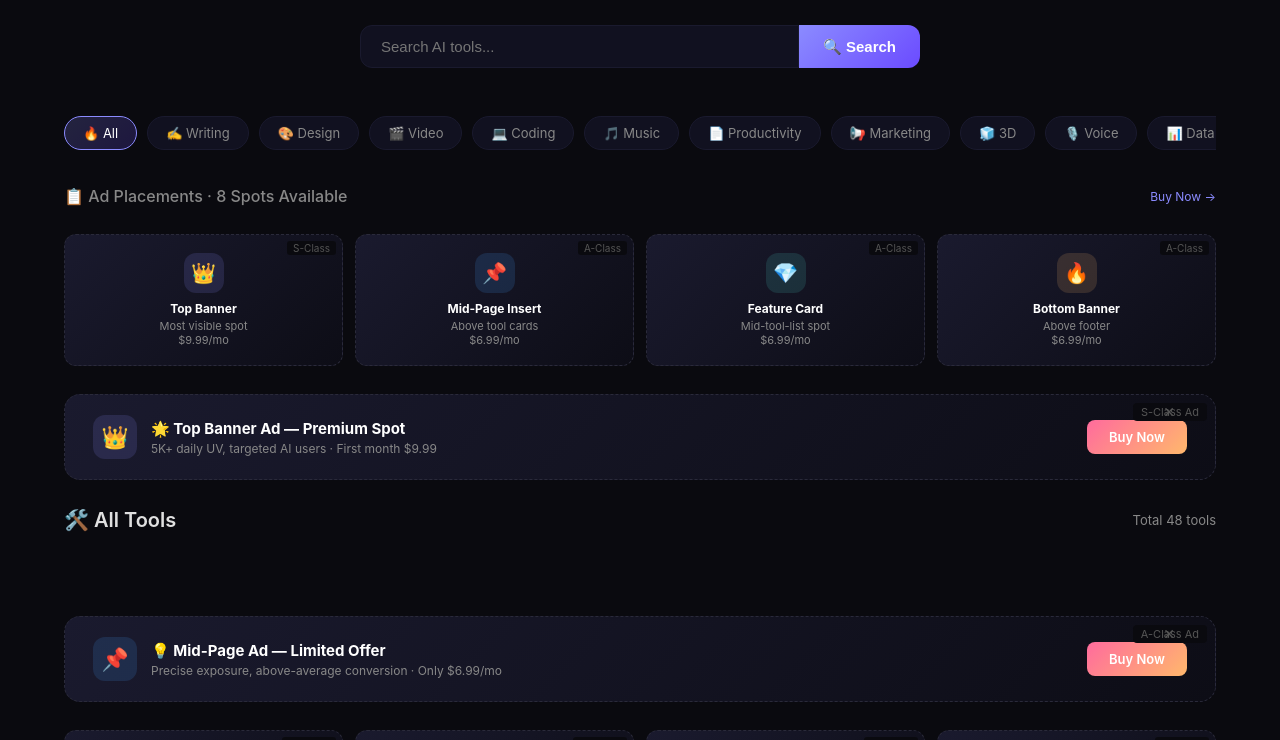
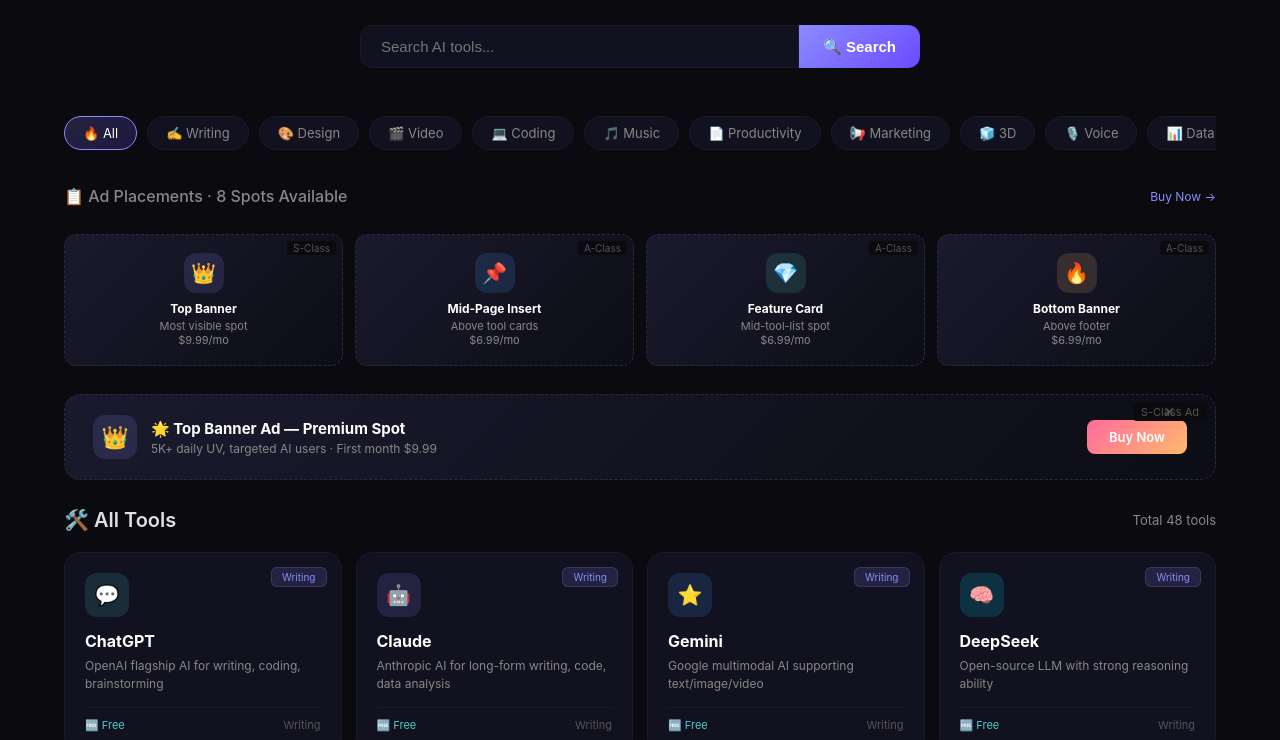
Before and after one commit to wutian849-afk/ai-tools-nav, a website: page index.html in a window 1280 px wide. Shown: the part 212-952 px from the top of the page. Drawn offline with Linux system fonts and the light colour scheme.

Commit message:
fix: add missing tools (Kling, CapCut), fix renderTools t() call bug, expose globals

```diff
--- a/index.html
+++ b/index.html
@@ -506,8 +506,12 @@
   'NotebookLM':'https://notebooklm.google', 'Otter.ai':'https://otter.ai', 'Motion':'https://motion.dev',
   'Tome':'https://tome.app',
   'Perplexity':'https://perplexity.ai', 'Jasper':'https://jasper.ai', 'Typeface':'https://typeface.ai',
-  'Grammarly':'https://grammarly.com'
+  'Grammarly':'https://grammarly.com',
+  'Kling':'https://kling.kuaishou.com',
+  'CapCut':'https://capcut.com'
 };
+
+// Expose globally
 
 // Category mapping
 const catKeys = {
@@ -561,10 +565,12 @@
   {name:'Motion',cat:'Productivity',descEn:'AI project management, auto scheduling',descZh:'AI项目管理，自动排期优化',descJa:'AIプロジェクト管理、自動スケジュール最適化',icon:'📅',color:'icon-blue',price:'paid'},
   {name:'Perplexity',cat:'Marketing',descEn:'AI search engine for deep market research',descZh:'AI搜索引擎，深度研究市场洞察',descJa:'AI検索エンジン、深い市場洞察',icon:'🔍',color:'icon-purple',price:'free'},
   {name:'Jasper',cat:'Marketing',descEn:'AI marketing copy for ads/email/social',descZh:'AI营销文案，广告/邮件/社交帖子一键生成',descJa:'AIマーケティングコピー、広告・メール・SNS生成',icon:'📢',color:'icon-orange',price:'paid'},
-  {name:'Typeface',cat:'Marketing',descEn:'AI brand content generation, consistent style',descZh:'AI品牌内容生成，风格一致性管理',descJa:'AIブランドコンテンツ生成、一貫スタイル管理',icon:'🏷️',color:'icon-green',price:'paid'}
+  {name:'Typeface',cat:'Marketing',descEn:'AI brand content generation, consistent style',descZh:'AI品牌内容生成，风格一致性管理',descJa:'AIブランドコンテンツ生成、一貫スタイル管理',icon:'🏷️',color:'icon-green',price:'paid'},
+  {name:'Kling',cat:'Video',descEn:'AI video generation by Kuaishou, high-quality long videos',descZh:'快手AI视频生成，高清长视频',descJa:'Kuaishou AI動画生成、高画質長尺動画',icon:'🎬',color:'icon-blue',price:'free'},
+  {name:'CapCut',cat:'Video',descEn:'AI video editor with auto captions, smart cutout',descZh:'AI视频剪辑，自动字幕、智能抠像',descJa:'AI動画編集、自動字幕、スマート切り抜き',icon:'✂️',color:'icon-red',price:'free'}
 ];
 
-// ===================== RENDER ENGINE =====================
+// Expose globals for debugging
 const grid = document.getElementById('toolGrid');
 const countEl = document.getElementById('toolCount');
 
@@ -585,17 +591,18 @@
     }
     return true;
   });
-  grid.innerHTML = filtered.map(t => {
-    const url = toolLinks[t.name] || '#';
-    const priceLabel = t.price === 'free' ? t('price_free') : t('price_paid');
-    const catLabel = t(catKeys[t.cat] || t.cat);
+  grid.innerHTML = filtered.map(tool => {
+    const url = toolLinks[tool.name] || '#';
+    const priceLabel = tool.price === 'free' ? (i18n[currentLang]?.price_free || i18n.en.price_free) : (i18n[currentLang]?.price_paid || i18n.en.price_paid);
+    const catKey = catKeys[tool.cat] || tool.cat;
+    const catLabel = i18n[currentLang]?.[catKey] || i18n.en[catKey] || tool.cat;
     return `<div class="tool-card" data-url="${url}">
       <span class="tag">${catLabel}</span>
-      <div class="icon ${t.color}">${t.icon}</div>
-      <h3>${t.name}</h3>
-      <p>${getDesc(t)}</p>
+      <div class="icon ${tool.color}">${tool.icon}</div>
+      <h3>${tool.name}</h3>
+      <p>${getDesc(tool)}</p>
       <div class="meta">
-        <span class="price ${t.price}">${priceLabel}</span>
+        <span class="price ${tool.price}">${priceLabel}</span>
         <span>${catLabel}</span>
       </div>
     </div>`;
```
